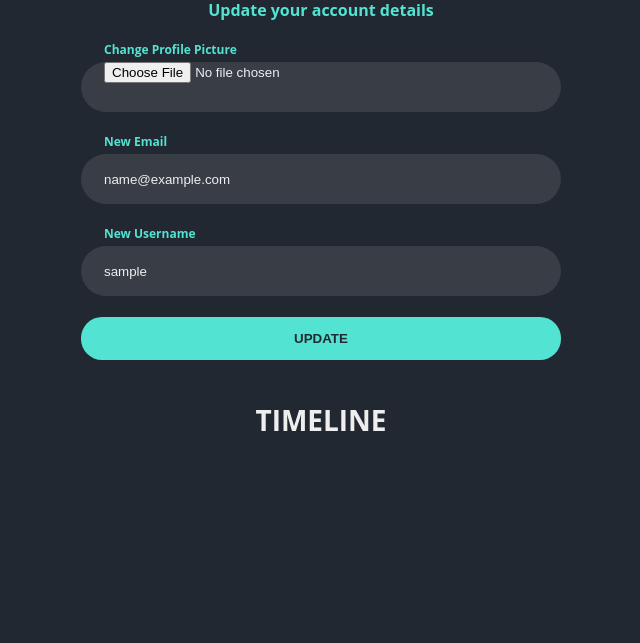
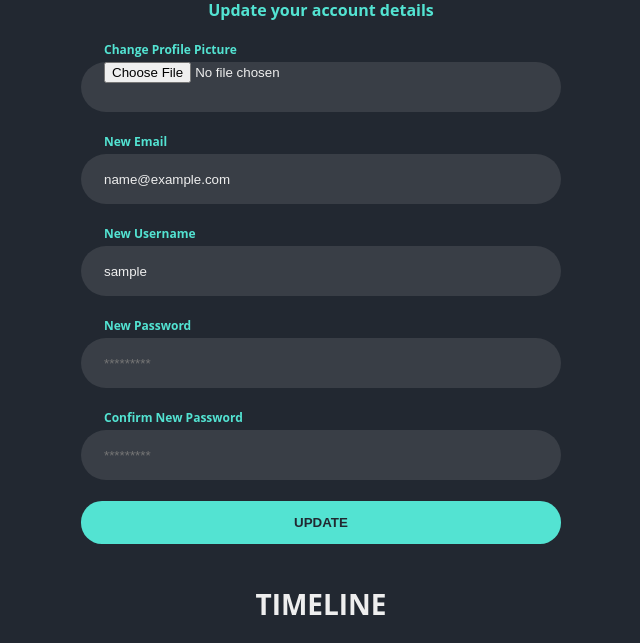
Before and after one commit to astik-dahal/nepsocial, a Flask app: page /profile in a window 1280 px wide. Shown: the part 291-934 px from the top of the page, without its empty margins (319-959 px from the left). Before the commit the page ends 722 px from the top, so only its background shows below. Run offline with Flask 2, Linux system fonts and the light colour scheme; the visitor is signed in with stand-in values (Sample User, id 1); data comes from the database, SQL or seed files in the repository; both versions use the stored data as it was after the commit; data that the repository does not hold is empty; some libraries are stand-ins or nearby versions.

Commit message:
fixed updating posts and profile issues

```diff
--- a/blog/posts/routes.py
+++ b/blog/posts/routes.py
@@ -81,7 +81,6 @@ def updatepost(post_id):
                     return redirect(url_for('posts.updatepost'))
             post.title = form.title.data
             post.content = form.content.data
-            post.image_file = form.image_file.data
             post.category = form.category.data
             db.session.commit()
             flash("Post updated successfully", "success")
--- a/blog/templates/profile.html
+++ b/blog/templates/profile.html
@@ -56,7 +56,34 @@
                   {{ form.username (class="form-control", placeholder="John Doe") }}
                   {% endif %}
               </div>
+              <div class="form-group ">
+                {{ form.password.label(class="form-control-label") }}
+                {% if form.password.errors%}
+                {{ form.password (class="form-control", placeholder="*********")}}
+                <div class="invalid-feedback">
+                    {% for error in form.password.errors %}
+                    <span class="form-control-error"  >{{error  }}</span>
+                    {% endfor %}
+                </div>
+            {% else %}
+            {{ form.password (class="form-control", placeholder="*********")}}
+            {% endif %}
 
+            </div>
+
+            <div class="form-group">
+              {{ form.confirm_password.label(class="form-control-label") }}
+              {% if form.confirm_password.errors%}
+              {{ form.confirm_password (class="form-control", placeholder="*********")}}
+              <div class="invalid-feedback">
+                  {% for error in form.confirm_password.errors %}
+                  <span class="form-control-error"  >{{error}}</span>
+                  {% endfor %}
+              </div>
+              {% else %}
+                  {{ form.confirm_password (class="form-control", placeholder="*********")}}
+              {% endif %}
+              </div>
 
                 <div class="form-group">
                   {{ form.submit(class="submit-btn btn btn--primary") }}
--- a/blog/users/forms.py
+++ b/blog/users/forms.py
@@ -53,10 +53,8 @@ class UpdateAccountForm(FlaskForm):
     username = StringField('New Username',
                            validators=[DataRequired(),
                                        Length(min=4, max=12)])
-    password = PasswordField('New Password', validators=[DataRequired(), Length(min=8, max=32)])
-    confirm_password = PasswordField('Confirm New Password', validators=[DataRequired(), EqualTo('password', message="Must be equal to the original password!")])
-    # picture = FileField('Change Profile Picture',
-    #                     validators=[FileAllowed(['jpg', 'png'])])
+    password = PasswordField('New Password') #, validators=[ Length(min=8, max=32)]
+    confirm_password = PasswordField('Confirm New Password') #, validators=[EqualTo('password', message="Must be equal to the original password!")]
     picture = FileField('Change Profile Picture', validators =[
         FileAllowed(['jpg', 'png'], message="Invalid file type. Upload JPG or PNG")
     ])
--- a/blog/users/routes.py
+++ b/blog/users/routes.py
@@ -1,6 +1,7 @@
 from flask import render_template, url_for, flash, redirect, request, Blueprint
 from flask_login import login_user, current_user, logout_user, login_required
 from blog import db, bcrypt
+import random
 from blog.models import User, Post
 from blog.users.forms import (RegistrationForm, LoginForm, UpdateAccountForm,
                               RequestResetForm, ResetPasswordForm)
@@ -19,26 +20,32 @@ def profile():
             picture_file = save_profile_picture(form_picture)
             if picture_file:
                 current_user.profile_image = picture_file
+            # else:  USING FORM VALIDATE ON SUBMIT, so else with flash is not required
+            #     flash("Unsupported file type. Please upload .JPG or .PNG")
+            #     return redirect(url_for('users.profile'))
+        if form.password.data and form.confirm_password.data:
+            if form.password.data == form.confirm_password.data:
+                hashed_pw = bcrypt.generate_password_hash(form.password.data)
+                current_user.password = hashed_pw
             else:
-                flash("Unsupported file type. Please upload .JPG or .PNG")
+                flash("Passwords don't match", 'error')
                 return redirect(url_for('users.profile'))
-        current_user.username = form.username.data
+        current_user.username = form.username.data  #current user is derived from usermixin class in models, from loginmanager
         current_user.email = form.email.data
-        hashed_pw = bcrypt.generate_password_hash(form.password.data)
-        current_user.password = hashed_pw
+
         db.session.commit()
         flash('Your account has been updated!', 'success')
         return redirect(url_for('users.profile'))
-    elif request.method == 'GET':
+    elif request.method == 'GET': #adds the current users email and username on the form field
         form.username.data = current_user.username
         form.email.data = current_user.email
     profile_image = url_for('static',
                             filename='profile_pics/' +
                             current_user.profile_image)
-    page = request.args.get('page', 1, type=int)
+    page = request.args.get('page', 1, type=int) #get page query '?page=xx' from the url bar
     user = User.query.filter_by(username=current_user.username).first()
     posts = Post.query.filter_by(author=user).order_by(
-        Post.date_posted.desc()).paginate(per_page=10, page=page)
+        Post.date_posted.desc()).paginate(per_page=15, page=page)
     return render_template('profile.html',
                            title='Account',
                            profile_image=profile_image,
@@ -52,7 +59,7 @@ def user_posts(username):
     page = request.args.get('page', 1, type=int)
     user = User.query.filter_by(username=username).first_or_404()
     posts = Post.query.filter_by(author=user).order_by(
-        Post.date_posted.desc()).paginate(page=page, per_page=10)
+        Post.date_posted.desc()).paginate(page=page, per_page=15)
     return render_template('user_posts.html',
                            posts=posts,
                            user=user,
--- a/blog/users/utils.py
+++ b/blog/users/utils.py
@@ -5,7 +5,7 @@ from flask import url_for, current_app
 from flask_mail import Message
 from blog import mail
 from werkzeug.utils import secure_filename
-
+import random
 ALLOWED_EXTENSIONS = {'png', 'jpg', 'jpeg'}
 
 def allowed_file(filename):
```
Also changed, not shown: blog/admin/__init__.py (added), blog/admin/forms.py (added), blog/admin/routes.py (added), blog/posts.db, blog/recommender.py (added), blog/static/post_pictures/04046424db19207798cd.jpg (added), blog/static/profile_pics/6730bb5c17f8ef49.jpg (added).
